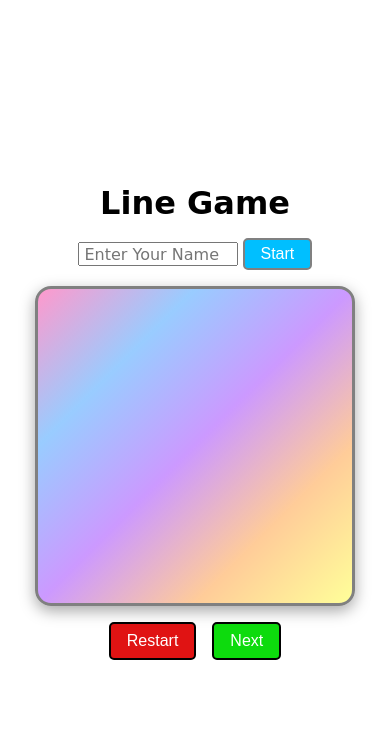
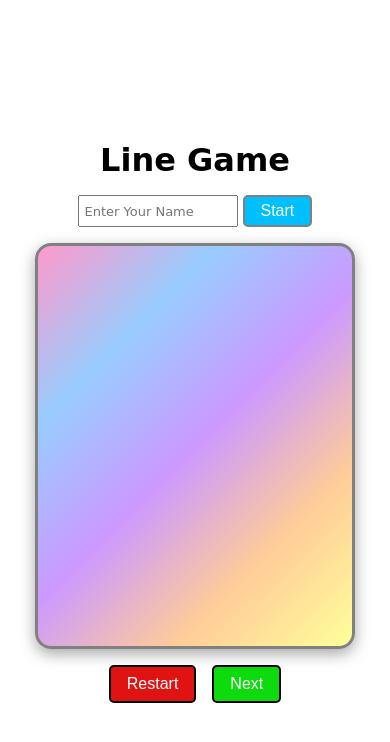
Before and after one commit to Dharaneesh1212/dot-game, a plain HTML site: page index.html in a window 390 px wide. Drawn offline with Linux system fonts and the light colour scheme.

Commit message:
complete

```diff
--- a/index.html
+++ b/index.html
@@ -3,7 +3,7 @@
   <head>
     <meta charset="UTF-8" />
     <meta name="viewport" content="width=device-width, initial-scale=1.0" />
-    <title>Document</title>
+    <title>Raptor dot game</title>
     <link rel="stylesheet" href="./style.css" />
   </head>
   <body>
--- a/style.css
+++ b/style.css
@@ -108,17 +108,17 @@ canvas {
 /* mobile responsive */
 @media (min-width: 375px) and (max-width: 425px) {
   input {
-    height: 1.5rem;
+    height: 2rem;
     width: 10rem;
     padding: 0.3rem;
-    font-size: medium;
+    font-size: small;
     font-family: cursive;
     text-transform: capitalize;
     outline: none;
   }
 
   .component {
-    height: 20rem;
+    height: auto;
     width: 20rem;
     display: flex;
     align-items: center;
```
